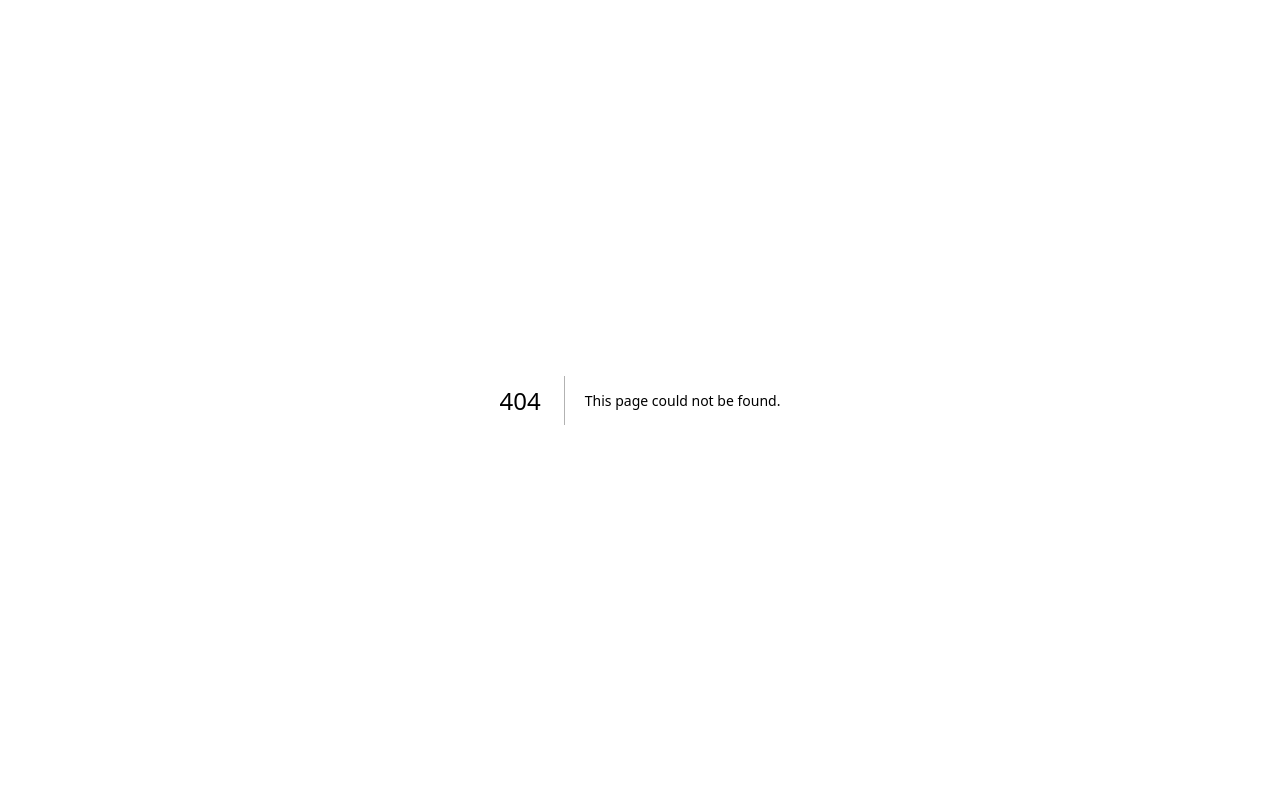
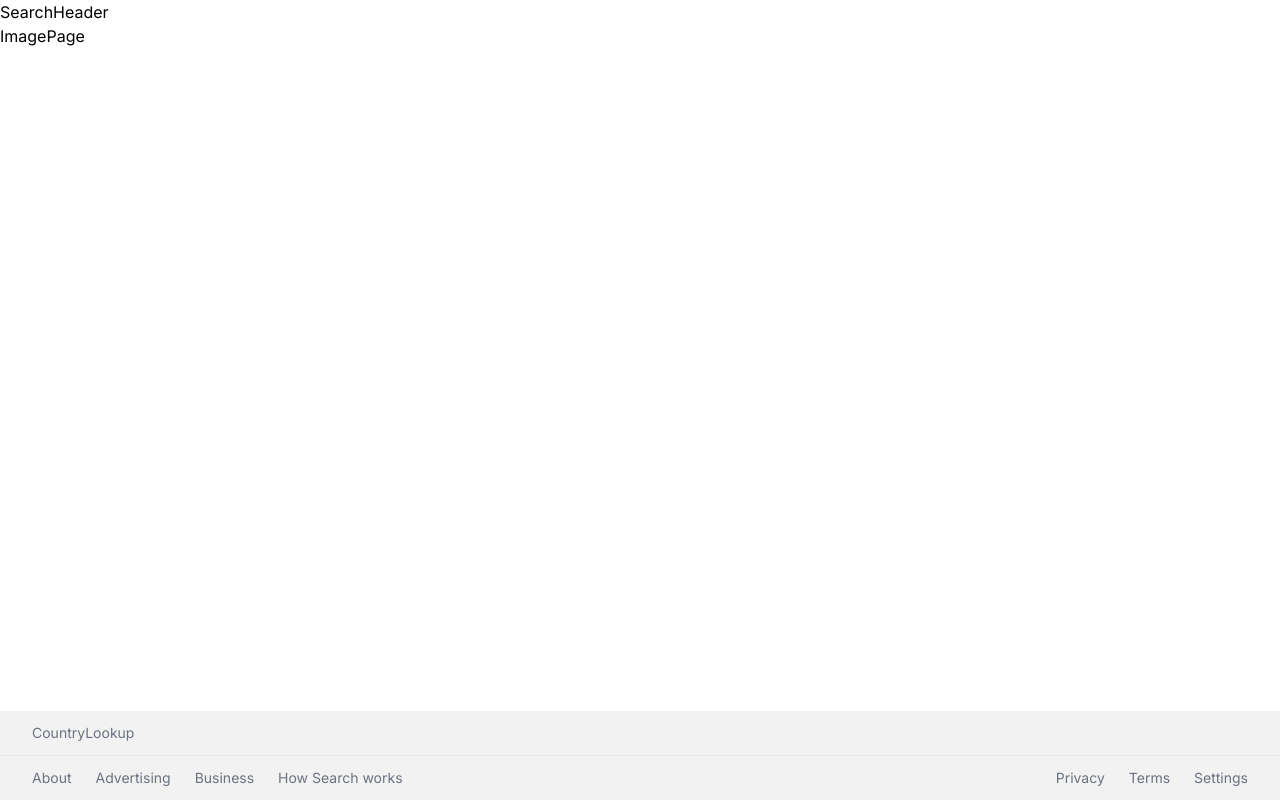
Before and after one commit to AnudeepZero/google_clone, a Next.js app: page /search/image in a window 1280 px wide. Before the commit this address had no page. Built offline with nearby package versions, Linux system fonts and the light colour scheme.

Commit message:
footer and search header

```diff
--- a/src/app/globals.css
+++ b/src/app/globals.css
@@ -5,6 +5,12 @@
 
 @layer components{
     .btn{
-        @apply bg-[#f8f9fa] rounded-md text-sm text-gray-800 hover:ring-1 hover:ring-gray-200 focus:outline-none active:ring-gray-300 hover:shadow-md w-36 h-10 transition-shadow
+        @apply bg-[#f8f9fa] rounded-md text-sm text-gray-800 hover:ring-1 hover:ring-gray-200 focus:outline-none active:ring-gray-300 hover:shadow-md w-36 h-10 transition-shadow;
     }
+
+    .link{
+        @apply hover:underline cursor-pointer;
+    }
+
+
 }
--- a/src/app/layout.js
+++ b/src/app/layout.js
@@ -1,3 +1,4 @@
+import Footer from '@/components/Footer'
 import './globals.css'
 import { Inter } from 'next/font/google'
 
@@ -11,7 +12,12 @@
 export default function RootLayout({ children }) {
   return (
     <html lang="en">
-      <body className={inter.className}>{children}</body>
+      <body className={inter.className}>
+      {children}
+
+      {/* footer */}
+      <Footer />
+      </body>
     </html>
   )
 }
--- /dev/null
+++ b/src/app/search/image/page.jsx
@@ -0,0 +1,7 @@
+import React from 'react'
+
+export default function ImagePage() {
+  return (
+    <div>ImagePage</div>
+  )
+}
--- /dev/null
+++ b/src/app/search/layout.jsx
@@ -0,0 +1,20 @@
+import SearchHeader from '@/components/SearchHeader'
+import './../globals.css'
+import { Inter } from 'next/font/google'
+
+const inter = Inter({ subsets: ['latin'] })
+
+
+export default function RootLayout({ children }) {
+  return (
+    <>
+    <div>
+        <SearchHeader />
+        {children}
+    </div>
+
+    </>
+
+
+  )
+}
--- /dev/null
+++ b/src/app/search/web/page.jsx
@@ -0,0 +1,7 @@
+import React from 'react'
+
+export default function WebSearchPage() {
+  return (
+    <div>WebSearchPage</div>
+  )
+}
--- /dev/null
+++ b/src/components/CountryLookup.jsx
@@ -0,0 +1,9 @@
+import React from 'react'
+
+export default function CountryLookup() {
+  return (
+    <div>CountryLookup</div>
+  )
+}
+
+// https://extreme-ip-lookup.com/ has removed free version so skipping the location changing setting.
--- /dev/null
+++ b/src/components/Footer.jsx
@@ -0,0 +1,28 @@
+import React from 'react'
+import CountryLookup from './CountryLookup'
+
+export default function Footer() {
+  return (
+    <footer className='absolute bottom-0 text-sm text-gray-500 bg-[#f2f2f2] w-full' >
+    <div className='border-b px-8 py-3'>
+        <CountryLookup />
+    </div>
+    <div className='flex flex-col sm:flex-row justify-between items-center px-8 py-3 space-y-7 sm:space-y-0'>
+        <ul className='flex items-center space-x-6' >
+            <li className='link' >About</li>
+            <li className='link' >Advertising</li>
+            <li className='link' >Business</li>
+            <li className='link' >How Search works</li>
+        </ul>
+        <ul className='flex items-center space-x-6'>
+            <li className='link' >Privacy</li>
+            <li className='link' >Terms</li>
+            <li className='link' >Settings</li>
+        </ul>
+
+
+    </div>
+
+    </footer>
+  )
+}
--- /dev/null
+++ b/src/components/SearchHeader.jsx
@@ -0,0 +1,7 @@
+import React from 'react'
+
+export default function SearchHeader() {
+  return (
+    <div>SearchHeader</div>
+  )
+}
```
